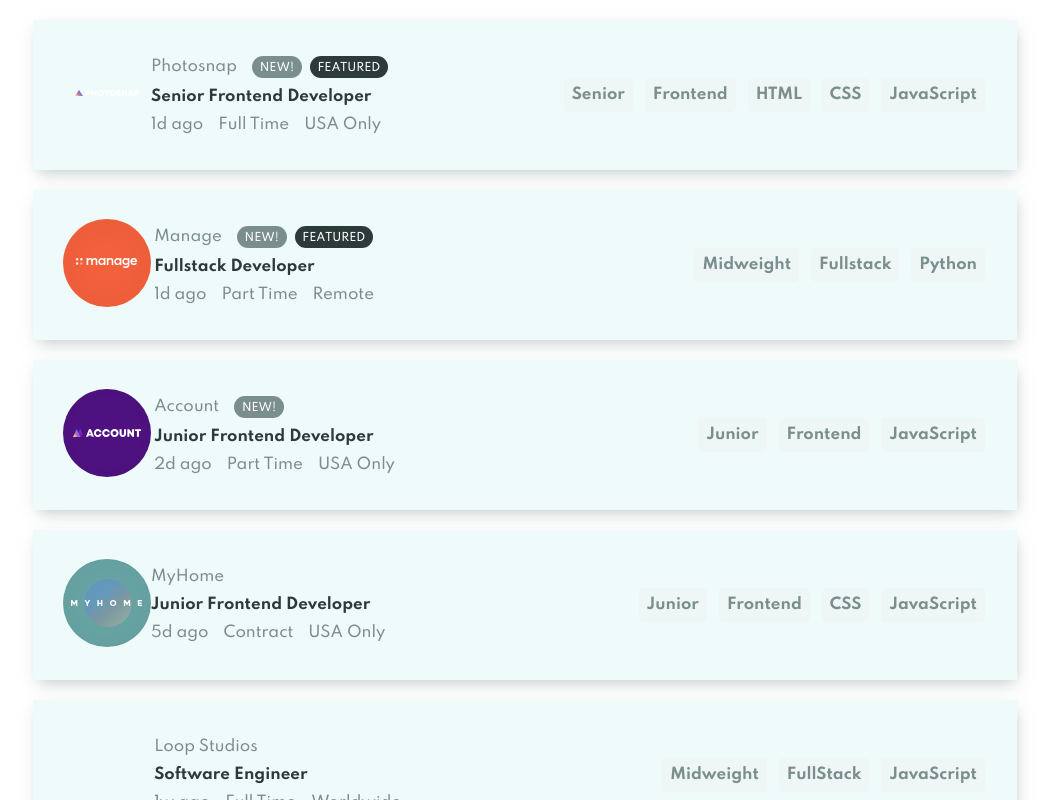
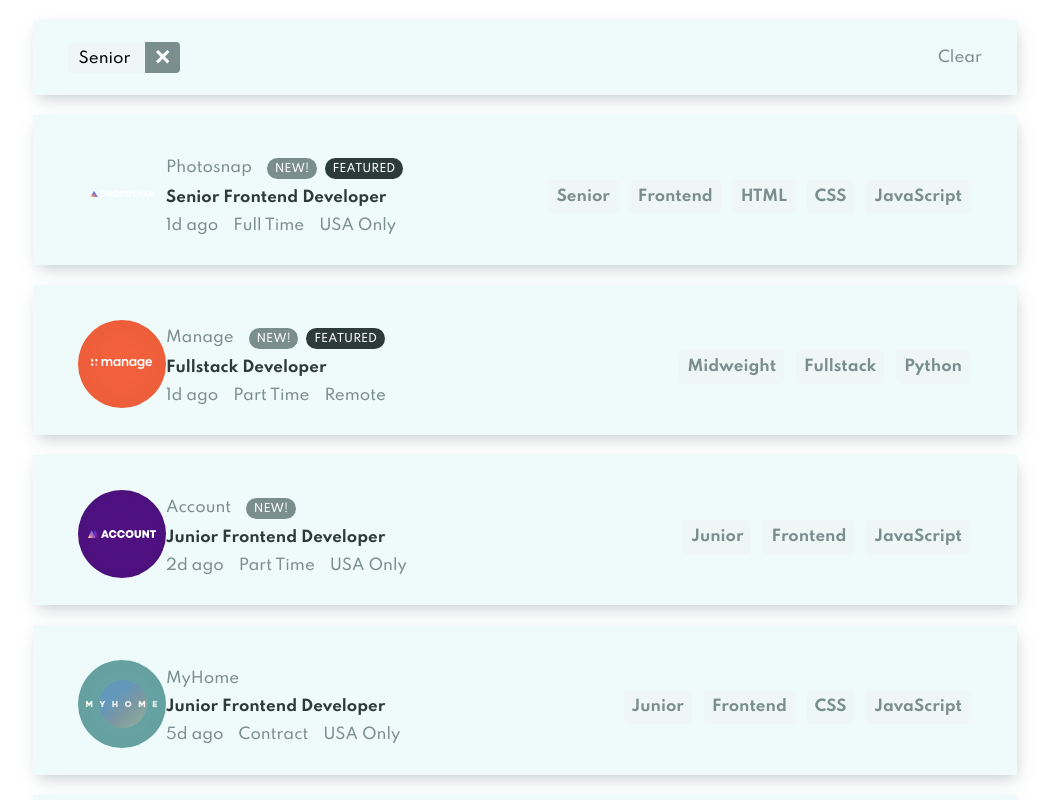
Before and after one commit to MartinMcCarthy11/JobListings-App, a React (Create React App) app in the folder job-listing-app/: page / in a window 1280 px wide. Both pictures are taken after a click on the item "Senior". Shown: the top 800 px of the page, without its empty margins (115-1168 px from the left). Built offline with nearby package versions, Linux system fonts and the light colour scheme.

Commit message:
Roughed in the basic fuctionality of the filter bar

```diff
--- a/job-listing-app/src/App.js
+++ b/job-listing-app/src/App.js
@@ -1,5 +1,6 @@
 import React, { Component } from 'react';
 import List from './components/List';
+import FilterList from './components/FilterList';
 import jobsListData from './data.json';
 import './App.scss';
 
@@ -23,7 +24,7 @@ class App extends Component {
     this.setState({allSkills});
   }
 
-  onSkillSelection = (skill) => {
+  handleSkillSelection = (skill) => {
         let selectedSkills = [...this.state.selectedSkills];
         selectedSkills.push(Object.values(skill)[0])
         selectedSkills = [...new Set(selectedSkills)]
@@ -38,16 +39,20 @@ class App extends Component {
     return null;
   }
 
+  handleClearFilter = () => {
+    this.setState({selectedSkills : []});
+  }
+
   render(){
-    let filterSkills = this.filterSkills(this.state.allSkills, this.state.selectedSkills);
+    //let filterSkills = this.filterSkills(this.state.allSkills, this.state.selectedSkills);
 
 
-    console.log(this.filterJobs(filterSkills,this.state.jobList ));
 
     return (
       <div className="App">
         <div className="main-container">
-          <List jobList = {this.state.jobList} onSkillSelection = {this.onSkillSelection}/>
+          <FilterList selectedSkills = {this.state.selectedSkills} onClearSkills = {this.handleClearFilter}/>
+          <List jobList = {this.state.jobList} onSkillSelection = {this.handleSkillSelection}/>
         </div>
 
       </div>
--- a/job-listing-app/src/App.scss
+++ b/job-listing-app/src/App.scss
@@ -38,7 +38,7 @@
     background: $LightGrayisCyan;
     box-sizing:border-box;
     height: 150px;
-    padding: 20px;
+    padding: 35px;
     margin: 20px;
     -webkit-box-shadow: 2px 6px 15px -4px rgba(123,142,142,0.5);
     -moz-box-shadow: 2px 6px 15px -4px rgba(123,142,142,0.5);
@@ -119,3 +119,43 @@
       cursor: pointer;
     }
   }
+
+  .selected-skill{
+    background: $LightGrayishCyan;
+    padding: .5em 1em .3em .7em;
+    border-top-left-radius: 4px;
+    border-bottom-left-radius: 4px;
+    &__remove-icon{
+      background: $DarkGrayishCyan;
+      padding: .5em .7em .3em .7em;
+      margin-right: 8px;
+      border-bottom-right-radius: 4px;
+      border-top-right-radius: 4px;
+    }
+  }
+
+  .filter-list{
+    display: flex;
+    flex-direction: row;
+    justify-content: space-between;
+    align-items: center;
+    height: 75px;
+    background: $LightGrayisCyan;
+    padding: 35px;
+    margin: 20px;
+    -webkit-box-shadow: 2px 6px 15px -4px rgba(123,142,142,0.5);
+    -moz-box-shadow: 2px 6px 15px -4px rgba(123,142,142,0.5);
+    box-shadow: 2px 6px 15px -4px rgba(123,142,142,0.5);
+
+    &--inVisible{
+      display: none;
+    }
+  }
+
+  .clear-button{
+    cursor: pointer;
+    color: $DarkGrayishCyan;
+    &:hover{
+      text-decoration: underline;;
+    }
+  }
--- /dev/null
+++ b/job-listing-app/src/components/FilterList.jsx
@@ -0,0 +1,18 @@
+import React, { Component } from 'react'
+import RemoveIcon from '../images/RemoveIcon';
+
+export default class FilterList extends Component {
+    render() {
+        let classList = this.props.selectedSkills.length >= 1 ? 'filter-list' : 'filter-list filter-list--inVisible';
+        return (
+            <div className={classList}>
+                <ul className="skills-list">
+                    {this.props.selectedSkills.map(x => <React.Fragment><li className="selected-skill">{x}</li><span className="selected-skill__remove-icon"><RemoveIcon/></span></React.Fragment>)}
+                </ul>
+                <ul className="skills-list">
+                    <li className="clear-button" onClick={this.props.onClearSkills}>Clear</li>
+                </ul>
+            </div>
+        )
+    }
+}
--- /dev/null
+++ b/job-listing-app/src/images/RemoveIcon.js
@@ -0,0 +1,3 @@
+import { ReactComponent as RemoveIcon} from '../images/icon-remove.svg';
+
+export default RemoveIcon
```
